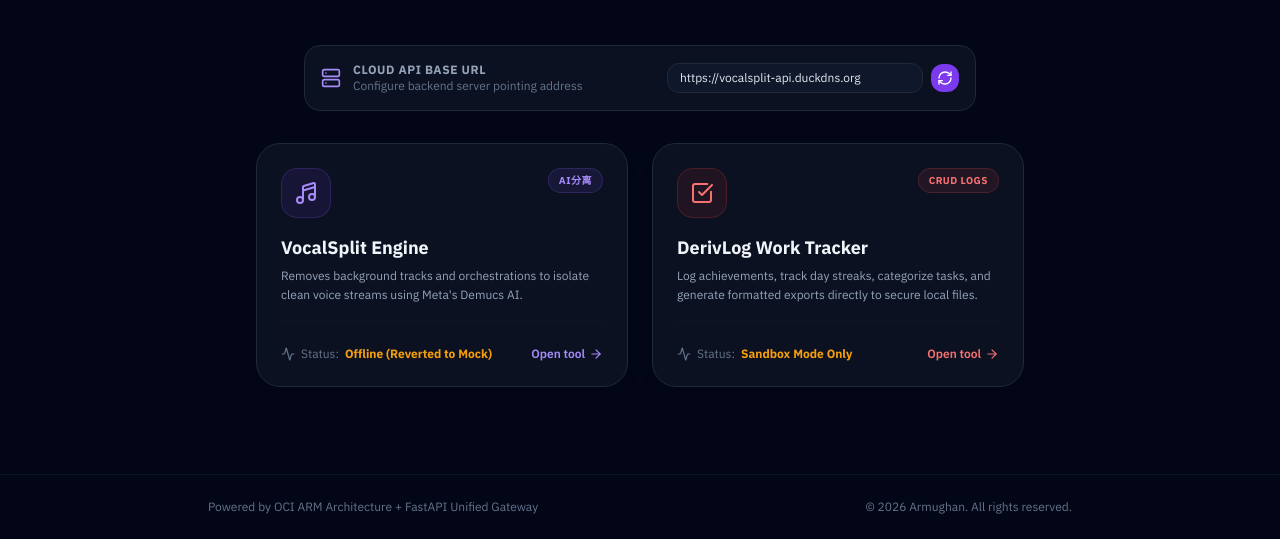
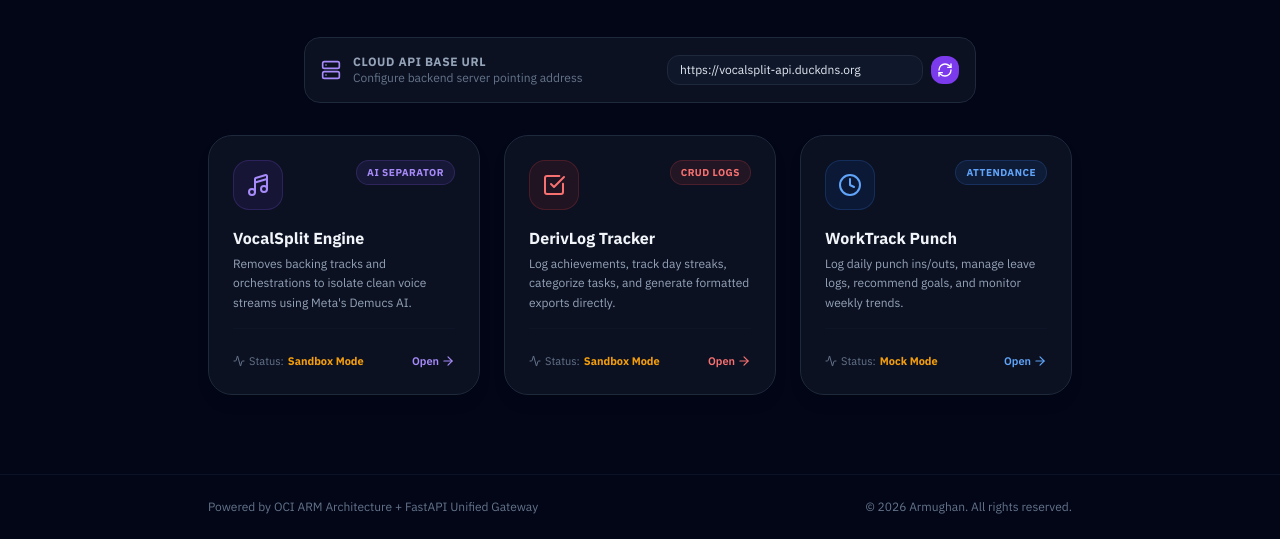
Before and after one commit to Armughan97/vocalsplit-frontend, a plain HTML site: page index.html in a window 1280 px wide. Shown: the part 261-800 px from the top of the page. Drawn offline with nearby package versions, Linux system fonts and the light colour scheme; no server answers.

Commit message:
Refactor index.html for improved clarity and structure
Updated comments and class names for clarity, modified tool descriptions, and adjusted HTML structure for better organization.

```diff
--- a/index.html
+++ b/index.html
@@ -52,7 +52,7 @@
             </div>
 
             <div class="flex items-center space-x-3">
-                <!-- Status indicator -->
+                <!-- Global Gateway Status Indicator -->
                 <div id="global-status" class="flex items-center gap-2 px-3 py-1 bg-slate-900 rounded-full border border-slate-800 text-xs text-slate-400">
                     <span class="w-2.5 h-2.5 rounded-full bg-slate-600 animate-pulse" id="status-dot"></span>
                     <span id="status-text">Checking Gateway...</span>
@@ -90,8 +90,8 @@
             </div>
         </div>
 
-        <!-- Tools Grid Section -->
-        <div class="grid grid-cols-1 md:grid-cols-2 gap-6 max-w-3xl mx-auto w-full">
+        <!-- Tools Grid Section (Consolidated Three-Tool Ecosystem) -->
+        <div class="grid grid-cols-1 md:grid-cols-3 gap-6 max-w-5xl mx-auto w-full">
 
             <!-- Tool 1: VocalSplit -->
             <a href="vocal-split.html" class="group relative flex flex-col justify-between p-6 rounded-3xl glass-panel border border-slate-800 hover:border-violet-500/40 transition-all duration-300 hover:translate-y-[-2px] shadow-lg">
@@ -100,22 +100,22 @@
                         <div class="p-3 bg-violet-600/10 text-violet-400 rounded-2xl border border-violet-500/20 group-hover:bg-violet-600/20 transition duration-300">
                             <i data-lucide="music-4" class="w-6 h-6"></i>
                         </div>
-                        <span class="px-2.5 py-1 rounded-full text-[10px] font-bold uppercase tracking-wider bg-violet-500/10 text-violet-400 border border-violet-500/20">AI分离</span>
+                        <span class="px-2.5 py-1 rounded-full text-[10px] font-bold uppercase tracking-wider bg-violet-500/10 text-violet-400 border border-violet-500/20">AI Separator</span>
                     </div>
                     <div>
-                        <h3 class="text-lg font-bold group-hover:text-violet-400 transition duration-200">VocalSplit Engine</h3>
+                        <h3 class="text-base font-bold group-hover:text-violet-400 transition duration-200">VocalSplit Engine</h3>
                         <p class="text-xs text-slate-400 mt-1 leading-relaxed">
-                            Removes background tracks and orchestrations to isolate clean voice streams using Meta's Demucs AI.
+                            Removes backing tracks and orchestrations to isolate clean voice streams using Meta's Demucs AI.
                         </p>
                     </div>
                 </div>
-                <div class="flex items-center justify-between pt-6 mt-4 border-t border-slate-900/80 text-xs">
-                    <span class="text-slate-500 flex items-center gap-1.5">
-                        <i data-lucide="activity" class="w-3.5 h-3.5"></i>
+                <div class="flex items-center justify-between pt-6 mt-4 border-t border-slate-900/80 text-[11px]">
+                    <span class="text-slate-500 flex items-center gap-1">
+                        <i data-lucide="activity" class="w-3 h-3"></i>
                         Status: <span class="vocal-status font-bold text-slate-400">Checking...</span>
                     </span>
-                    <span class="text-violet-400 font-semibold group-hover:translate-x-1 transition duration-200 flex items-center gap-1">
-                        Open tool <i data-lucide="arrow-right" class="w-3.5 h-3.5"></i>
+                    <span class="text-violet-400 font-semibold group-hover:translate-x-1 transition duration-200 flex items-center gap-0.5">
+                        Open <i data-lucide="arrow-right" class="w-3.5 h-3.5"></i>
                     </span>
                 </div>
             </a>
@@ -130,19 +130,46 @@
                         <span class="px-2.5 py-1 rounded-full text-[10px] font-bold uppercase tracking-wider bg-red-500/10 text-red-400 border border-red-500/20">CRUD Logs</span>
                     </div>
                     <div>
-                        <h3 class="text-lg font-bold group-hover:text-red-400 transition duration-200">DerivLog Work Tracker</h3>
+                        <h3 class="text-base font-bold group-hover:text-red-400 transition duration-200">DerivLog Tracker</h3>
                         <p class="text-xs text-slate-400 mt-1 leading-relaxed">
-                            Log achievements, track day streaks, categorize tasks, and generate formatted exports directly to secure local files.
+                            Log achievements, track day streaks, categorize tasks, and generate formatted exports directly.
                         </p>
                     </div>
                 </div>
-                <div class="flex items-center justify-between pt-6 mt-4 border-t border-slate-900/80 text-xs">
-                    <span class="text-slate-500 flex items-center gap-1.5">
-                        <i data-lucide="activity" class="w-3.5 h-3.5"></i>
+                <div class="flex items-center justify-between pt-6 mt-4 border-t border-slate-900/80 text-[11px]">
+                    <span class="text-slate-500 flex items-center gap-1">
+                        <i data-lucide="activity" class="w-3 h-3"></i>
                         Status: <span class="deriv-status font-bold text-slate-400">Checking...</span>
                     </span>
-                    <span class="text-red-400 font-semibold group-hover:translate-x-1 transition duration-200 flex items-center gap-1">
-                        Open tool <i data-lucide="arrow-right" class="w-3.5 h-3.5"></i>
+                    <span class="text-red-400 font-semibold group-hover:translate-x-1 transition duration-200 flex items-center gap-0.5">
+                        Open <i data-lucide="arrow-right" class="w-3.5 h-3.5"></i>
+                    </span>
+                </div>
+            </a>
+
+            <!-- Tool 3: Attendance Tracker (WorkTrack) -->
+            <a href="attendance.html" class="group relative flex flex-col justify-between p-6 rounded-3xl glass-panel border border-slate-800 hover:border-blue-500/40 transition-all duration-300 hover:translate-y-[-2px] shadow-lg">
+                <div class="space-y-4">
+                    <div class="flex justify-between items-start">
+                        <div class="p-3 bg-blue-600/10 text-blue-400 rounded-2xl border border-blue-500/20 group-hover:bg-blue-600/20 transition duration-300">
+                            <i data-lucide="clock" class="w-6 h-6"></i>
+                        </div>
+                        <span class="px-2.5 py-1 rounded-full text-[10px] font-bold uppercase tracking-wider bg-blue-500/10 text-blue-400 border border-blue-500/20">Attendance</span>
+                    </div>
+                    <div>
+                        <h3 class="text-base font-bold group-hover:text-blue-400 transition duration-200">WorkTrack Punch</h3>
+                        <p class="text-xs text-slate-400 mt-1 leading-relaxed">
+                            Log daily punch ins/outs, manage leave logs, recommend goals, and monitor weekly trends.
+                        </p>
+                    </div>
+                </div>
+                <div class="flex items-center justify-between pt-6 mt-4 border-t border-slate-900/80 text-[11px]">
+                    <span class="text-slate-500 flex items-center gap-1">
+                        <i data-lucide="activity" class="w-3 h-3"></i>
+                        Status: <span class="attendance-status font-bold text-slate-400">Checking...</span>
+                    </span>
+                    <span class="text-blue-400 font-semibold group-hover:translate-x-1 transition duration-200 flex items-center gap-0.5">
+                        Open <i data-lucide="arrow-right" class="w-3.5 h-3.5"></i>
                     </span>
                 </div>
             </a>
@@ -163,7 +190,6 @@
     <script>
         const vpsUrlInput = document.getElementById('vps-url-input');
 
-        // Initialize Default API Endpoint Configs
         let apiBaseUrl = localStorage.getItem('vocal_split_api_url') || 'https://vocalsplit-api.duckdns.org';
         vpsUrlInput.value = apiBaseUrl;
 
@@ -178,12 +204,13 @@
             const statusText = document.getElementById('status-text');
             const vocalBadges = document.querySelectorAll('.vocal-status');
             const derivBadges = document.querySelectorAll('.deriv-status');
+            const attendanceBadges = document.querySelectorAll('.attendance-status');
 
             statusDot.className = "w-2.5 h-2.5 rounded-full bg-yellow-500 animate-pulse";
             statusText.innerText = "Pinging Gateway...";
 
             try {
-                // Test the unified FastAPI health endpoint
+                // Queries the Unified Gateway /api/health endpoint
                 const res = await fetch(`${apiBaseUrl}/api/health`, { method: 'GET' });
                 if (res.ok) {
                     const data = await res.json();
@@ -195,7 +222,11 @@
                         b.className = "font-bold text-emerald-400";
                     });
                     derivBadges.forEach(b => {
-                        b.innerText = `Online (${(data.storage_size_bytes / 1024).toFixed(2)} KB)`;
+                        b.innerText = "Online";
+                        b.className = "font-bold text-emerald-400";
+                    });
+                    attendanceBadges.forEach(b => {
+                        b.innerText = "Online";
                         b.className = "font-bold text-emerald-400";
                     });
                 } else {
@@ -206,17 +237,20 @@
                 statusText.innerText = "Gateway Offline";
 
                 vocalBadges.forEach(b => {
-                    b.innerText = "Offline (Reverted to Mock)";
+                    b.innerText = "Sandbox Mode";
                     b.className = "font-bold text-amber-500";
                 });
                 derivBadges.forEach(b => {
-                    b.innerText = "Sandbox Mode Only";
+                    b.innerText = "Sandbox Mode";
+                    b.className = "font-bold text-amber-500";
+                });
+                attendanceBadges.forEach(b => {
+                    b.innerText = "Mock Mode";
                     b.className = "font-bold text-amber-500";
                 });
             }
         }
 
-        // Run ping on load
         document.addEventListener('DOMContentLoaded', () => {
             lucide.createIcons();
             pingBackend();
```
